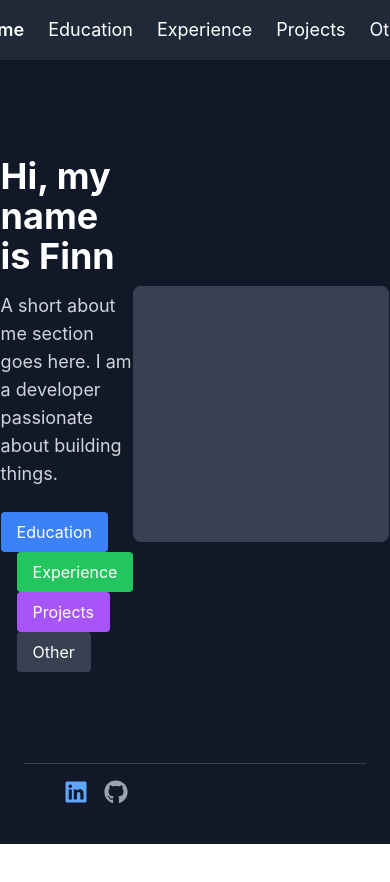
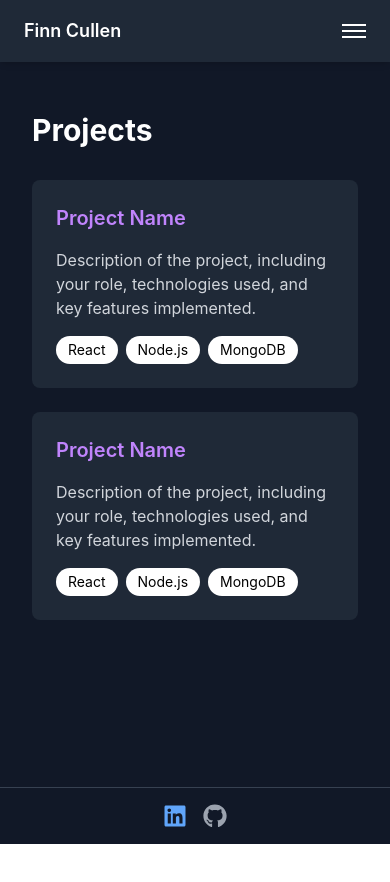
Before and after one commit to FATCullen/fatcullen.github.io, a React (Create React App) app: page /projects in a window 390 px wide. Shown: the top 882 px of the page. After the commit the page ends 844 px from the top, so only its background shows below. Built offline with nearby package versions, Linux system fonts and the light colour scheme.

Commit message:
Added responsiveness and alternative tabs

```diff
--- a/package.json
+++ b/package.json
@@ -9,6 +9,8 @@
     "react-icons": "^5.4.0",
     "react-router-dom": "^7.1.5",
     "react-scripts": "5.0.1",
+    "react-type-animation": "^3.2.0",
+    "react-typed": "^2.0.12",
     "web-vitals": "^4.2.4"
   },
   "scripts": {
--- a/src/App.js
+++ b/src/App.js
@@ -1,67 +1,126 @@
 import { BrowserRouter as Router, Route, Routes, Link } from "react-router-dom";
 import { FaLinkedin, FaGithub } from "react-icons/fa";
+import { useState, useEffect } from "react";
+import { TypeAnimation } from 'react-type-animation';
+import Education from "./components/Education";
+import Experience from "./components/Experience";
+import Projects from "./components/Projects";
+import Other from "./components/Other";
 
 export default function App() {
+  const [isMenuOpen, setIsMenuOpen] = useState(false);
+
   return (
     <Router>
-      <div className="min-h-screen bg-gray-900 text-white flex flex-col items-center p-6">
+      <div className="relative min-h-screen bg-gray-900">
+        {/* Main content wrapper */}
+        <div className="flex flex-col min-h-screen">
           {/* Navbar */}
-        <nav className="w-full flex justify-center space-x-6 p-4 bg-gray-800 shadow-md fixed top-0">
-          <Link to="/" className="text-lg font-semibold text-white">Home</Link>
-          <Link to="/education" className="text-lg text-white">Education</Link>
-          <Link to="/experience" className="text-lg text-white">Experience</Link>
-          <Link to="/projects" className="text-lg text-white">Projects</Link>
-          <Link to="/other" className="text-lg text-white">Other</Link>
+          <nav className="w-full flex justify-between items-center p-4 bg-gray-800 shadow-md fixed top-0 z-50">
+            <Link to="/" className="text-lg font-semibold text-white ml-2 md:ml-6">
+              Finn Cullen
+            </Link>
+
+            {/* Mobile Menu Button */}
+            <button
+              className="md:hidden p-2"
+              onClick={() => setIsMenuOpen(!isMenuOpen)}
+            >
+              <div className="w-6 h-0.5 bg-white mb-1"></div>
+              <div className="w-6 h-0.5 bg-white mb-1"></div>
+              <div className="w-6 h-0.5 bg-white"></div>
+            </button>
+
+            {/* Desktop Navigation */}
+            <div className="hidden md:flex space-x-6 mr-6">
+              <Link to="/education" className="text-lg text-white hover:text-gray-300">Education</Link>
+              <Link to="/experience" className="text-lg text-white hover:text-gray-300">Experience</Link>
+              <Link to="/projects" className="text-lg text-white hover:text-gray-300">Projects</Link>
+              <Link to="/other" className="text-lg text-white hover:text-gray-300">Other</Link>
+            </div>
+
+            {/* Mobile Navigation */}
+            <div className={`${isMenuOpen ? 'flex' : 'hidden'} md:hidden absolute top-full left-0 right-0 flex-col bg-gray-800 p-4 shadow-lg`}>
+              <Link to="/education" className="text-lg text-white py-2" onClick={() => setIsMenuOpen(false)}>Education</Link>
+              <Link to="/experience" className="text-lg text-white py-2" onClick={() => setIsMenuOpen(false)}>Experience</Link>
+              <Link to="/projects" className="text-lg text-white py-2" onClick={() => setIsMenuOpen(false)}>Projects</Link>
+              <Link to="/other" className="text-lg text-white py-2" onClick={() => setIsMenuOpen(false)}>Other</Link>
+            </div>
           </nav>
 
-        {/* Welcome Page */}
-        <div className="mt-20 flex flex-row items-center justify-center w-full max-w-6xl mx-auto flex-grow">
-          <div className="text-left flex-1">
-            <h1 className="text-4xl font-bold">Hi, my name is Finn</h1>
-            <p className="mt-4 text-lg text-gray-300 max-w-md">
-              A short about me section goes here. I am a developer passionate about building things.
-            </p>
-            <div className="mt-6 flex flex-wrap space-x-4">
-              <Link to="/education" className="bg-blue-500 text-white px-4 py-2 rounded">Education</Link>
-              <Link to="/experience" className="bg-green-500 text-white px-4 py-2 rounded">Experience</Link>
-              <Link to="/projects" className="bg-purple-500 text-white px-4 py-2 rounded">Projects</Link>
-              <Link to="/other" className="bg-gray-700 text-white px-4 py-2 rounded">Other</Link>
-            </div>
-          </div>
-          <div className="flex-1 flex flex-col justify-center items-center">
-            {/* Placeholder for an image */}
-            <div className="w-64 h-64 bg-gray-700 rounded-lg"></div>
-          </div>
-        </div>
+          {/* Content Area */}
+          <main className="flex-grow pt-20 px-4 md:px-6">
+            <Routes>
+              <Route path="/" element={<HomePage />} />
+              <Route path="/education" element={<Education title="Education" />} />
+              <Route path="/experience" element={<Experience title="Experience" />} />
+              <Route path="/projects" element={<Projects title="Projects" />} />
+              <Route path="/other" element={<Other title="Other" />} />
+            </Routes>
+          </main>
 
-        {/* Footer with Social Icons */}
-        <div className="w-full mt-10 border-t border-gray-700 p-4 flex justify-start">
-          <div className="flex space-x-4 ml-6">
-            <a href="https://linkedin.com" target="_blank" className="text-blue-400 text-2xl">
+          {/* Footer */}
+          <footer className="w-full border-t border-gray-700 p-4 bg-gray-900">
+            <div className="flex space-x-4 justify-center md:justify-start md:ml-6">
+              <a href="https://www.linkedin.com/in/finn-cullen-a6a012346/" target="_blank" rel="noopener noreferrer" className="text-blue-400 text-2xl hover:text-blue-300">
                 <FaLinkedin />
               </a>
-            <a href="https://github.com" target="_blank" className="text-gray-400 text-2xl">
+              <a href="https://github.com/fatcullen" target="_blank" rel="noopener noreferrer" className="text-gray-400 text-2xl hover:text-gray-300">
                 <FaGithub />
               </a>
             </div>
+          </footer>
         </div>
       </div>
-
-      {/* Placeholder Routes */}
-      <Routes>
-        <Route path="/education" element={<Placeholder title="Education" />} />
-        <Route path="/experience" element={<Placeholder title="Experience" />} />
-        <Route path="/projects" element={<Placeholder title="Projects" />} />
-        <Route path="/other" element={<Placeholder title="Other" />} />
-      </Routes>
     </Router>
   );
 }
 
-function Placeholder({ title }) {
+// HomePage component for the main content
+function HomePage() {
+  const [showParagraph, setShowParagraph] = useState(false);
+
+  // Calculate when to show paragraph based on typing animation duration
+  useEffect(() => {
+    // 50ms per character for "Hi, my name is Finn" (17 characters)
+    const typingDuration = 17 * 50;
+    const timer = setTimeout(() => {
+      setShowParagraph(true);
+    }, typingDuration);
+
+    return () => clearTimeout(timer);
+  }, []);
+
   return (
-    <div className="min-h-screen flex justify-center items-center text-3xl font-bold text-white">
-      {title} Page (Coming Soon)
+    <div className="flex flex-col md:flex-row items-center justify-between max-w-6xl mx-auto">
+      <div className="text-center md:text-left w-full md:w-1/2 mb-8 md:mb-0">
+        <TypeAnimation
+          sequence={[
+            'Hi, my name is Finn'
+          ]}
+          speed={50}
+          className="text-3xl md:text-4xl font-bold text-white"
+          repeat={0}
+        />
+        <p className={`mt-4 text-base md:text-lg text-gray-300 max-w-md mx-auto md:mx-0 transition-opacity duration-1000 ${showParagraph ? 'opacity-100' : 'opacity-0'}`}>
+          A short about me section goes here. I am a developer passionate about building things.
+        </p>
+        <div className="mt-6 flex flex-wrap gap-4 justify-center md:justify-start">
+          <Link to="/education" className="bg-blue-500 text-white px-4 py-2 rounded hover:bg-blue-600">Education</Link>
+          <Link to="/experience" className="bg-green-500 text-white px-4 py-2 rounded hover:bg-green-600">Experience</Link>
+          <Link to="/projects" className="bg-purple-500 text-white px-4 py-2 rounded hover:bg-purple-600">Projects</Link>
+          <Link to="/other" className="bg-gray-700 text-white px-4 py-2 rounded hover:bg-gray-600">Other</Link>
+        </div>
+      </div>
+      <div className="w-48 h-48 md:w-64 md:h-64 bg-gray-700 rounded-lg"></div>
     </div>
   );
 }
+
+// function Placeholder({ title }) {
+//   return (
+//     <div className="flex justify-center items-center text-2xl md:text-3xl font-bold text-white px-4 text-center h-[calc(100vh-180px)]">
+//       {title} Page (Coming Soon)
+//     </div>
+//   );
+// }
--- /dev/null
+++ b/src/components/Education.js
@@ -0,0 +1,24 @@
+import React from 'react';
+
+export default function Education() {
+  return (
+    <div className="max-w-6xl mx-auto px-4 py-8">
+      <h1 className="text-3xl md:text-4xl font-bold mb-8 text-white">Education</h1>
+
+      <div className="space-y-8">
+        {/* Example Education Entry */}
+        <div className="bg-gray-800 rounded-lg p-6">
+          <div className="flex flex-col md:flex-row justify-between mb-4">
+            <h2 className="text-xl font-semibold text-blue-400">University Name</h2>
+            <span className="text-gray-400">2020 - 2024</span>
+          </div>
+          <h3 className="text-lg text-gray-200 mb-2">Degree Name</h3>
+          <p className="text-gray-300">
+            Relevant coursework and achievements go here. You can include GPA,
+            honors, or specific courses that showcase your expertise.
+          </p>
+        </div>
+      </div>
+    </div>
+  );
+}
--- /dev/null
+++ b/src/components/Experience.js
@@ -0,0 +1,25 @@
+import React from 'react';
+
+export default function Experience() {
+  return (
+    <div className="max-w-6xl mx-auto px-4 py-8">
+      <h1 className="text-3xl md:text-4xl font-bold mb-8 text-white">Experience</h1>
+
+      <div className="space-y-8">
+        {/* Example Experience Entry */}
+        <div className="bg-gray-800 rounded-lg p-6">
+          <div className="flex flex-col md:flex-row justify-between mb-4">
+            <h2 className="text-xl font-semibold text-green-400">Company Name</h2>
+            <span className="text-gray-400">Jan 2023 - Present</span>
+          </div>
+          <h3 className="text-lg text-gray-200 mb-2">Position Title</h3>
+          <ul className="list-disc list-inside text-gray-300 space-y-2">
+            <li>Key achievement or responsibility description goes here</li>
+            <li>Another notable accomplishment or task description</li>
+            <li>Technical skills or tools used in this role</li>
+          </ul>
+        </div>
+      </div>
+    </div>
+  );
+}
--- /dev/null
+++ b/src/components/Other.js
@@ -0,0 +1,29 @@
+import React from 'react';
+
+export default function Other() {
+  return (
+    <div className="max-w-6xl mx-auto px-4 py-8">
+      <h1 className="text-3xl md:text-4xl font-bold mb-8 text-white">Other</h1>
+
+      <div className="grid grid-cols-1 md:grid-cols-2 gap-6">
+        {/* Example Sections */}
+        <div className="bg-gray-800 rounded-lg p-6">
+          <h2 className="text-xl font-semibold text-white mb-4">Skills</h2>
+          <div className="flex flex-wrap gap-2">
+            <span className="px-3 py-1 bg-white rounded-full text-sm">JavaScript</span>
+            <span className="px-3 py-1 bg-white rounded-full text-sm">Python</span>
+            <span className="px-3 py-1 bg-white rounded-full text-sm">SQL</span>
+          </div>
+        </div>
+
+        <div className="bg-gray-800 rounded-lg p-6">
+          <h2 className="text-xl font-semibold text-white mb-4">Certifications</h2>
+          <ul className="list-disc list-inside text-gray-300 space-y-2">
+            <li>Certification Name - Issuing Organization</li>
+            <li>Another Certification - Organization</li>
+          </ul>
+        </div>
+      </div>
+    </div>
+  );
+}
--- /dev/null
+++ b/src/components/Projects.js
@@ -0,0 +1,37 @@
+import React from 'react';
+
+export default function Projects() {
+  return (
+    <div className="max-w-6xl mx-auto px-4 py-8">
+      <h1 className="text-3xl md:text-4xl font-bold mb-8 text-white">Projects</h1>
+
+      <div className="grid grid-cols-1 md:grid-cols-2 gap-6">
+        {/* Example Project Card */}
+        <div className="bg-gray-800 rounded-lg p-6">
+          <h2 className="text-xl font-semibold text-purple-400 mb-4">Project Name</h2>
+          <p className="text-gray-300 mb-4">
+            Description of the project, including your role, technologies used,
+            and key features implemented.
+          </p>
+          <div className="flex flex-wrap gap-2">
+            <span className="px-3 py-1 bg-white rounded-full text-sm">React</span>
+            <span className="px-3 py-1 bg-white rounded-full text-sm">Node.js</span>
+            <span className="px-3 py-1 bg-white rounded-full text-sm">MongoDB</span>
+          </div>
+        </div>
+        <div className="bg-gray-800 rounded-lg p-6">
+          <h2 className="text-xl font-semibold text-purple-400 mb-4">Project Name</h2>
+          <p className="text-gray-300 mb-4">
+            Description of the project, including your role, technologies used,
+            and key features implemented.
+          </p>
+          <div className="flex flex-wrap gap-2">
+            <span className="px-3 py-1 bg-white rounded-full text-sm">React</span>
+            <span className="px-3 py-1 bg-white rounded-full text-sm">Node.js</span>
+            <span className="px-3 py-1 bg-white rounded-full text-sm">MongoDB</span>
+          </div>
+        </div>
+      </div>
+    </div>
+  );
+}
```
Also changed, not shown: 1 other file (tests, documents, lock files or other folders). Lines whose indentation alone changed are shown as unchanged.
